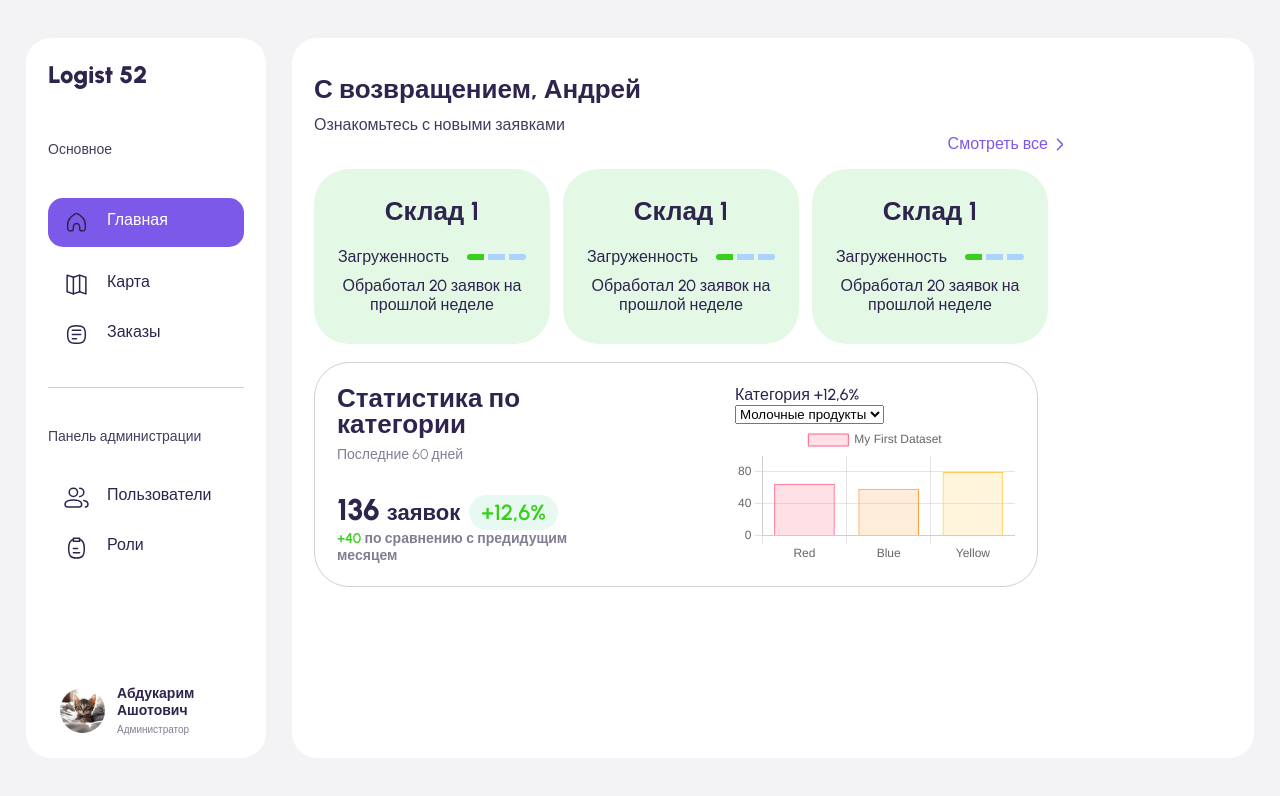
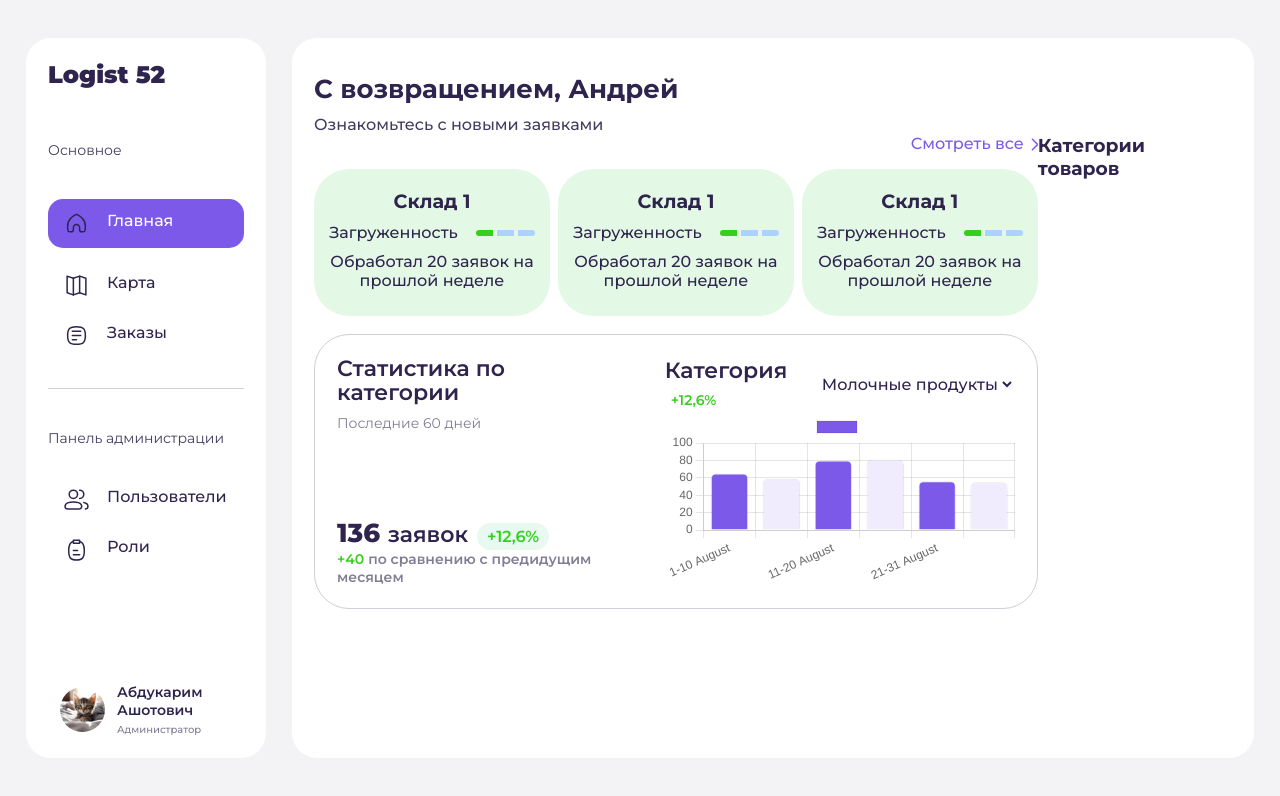
Before and after one commit to NikitaKrylov/HackatonSpring, a SvelteKit app in the folder frontend/: page /dashboard in a window 1280 px wide. Shown: the top 796 px of the page. Built offline with nearby package versions, Linux system fonts and the light colour scheme; a web font is replaced by a local one.

Commit message:
categories-1

```diff
--- a/frontend/src/app.scss
+++ b/frontend/src/app.scss
@@ -1,4 +1,4 @@
-@import url('https://fonts.googleapis.com/css2?family=Urbanist:ital,wght@0,100..900;1,100..900&display=swap');
+@import url('https://fonts.googleapis.com/css2?family=Montserrat:ital,wght@0,100..900;1,100..900&family=Roboto:ital,wght@0,100;0,300;0,400;0,500;0,700;0,900;1,100;1,300;1,400;1,500;1,700;1,900&display=swap');
 
 body {
     width: 100vw;
@@ -6,7 +6,7 @@ body {
     background-color: rgba(243, 242, 244, 1);
 
     padding: 38px 26px;
-    font-family: 'Urbanist', sans-serif;
+    font-family: 'Montserrat', sans-serif;
     font-size: 16px;
     font-weight: 500;
     color: rgba(46, 36, 77, 1);
@@ -71,7 +71,7 @@ body {
 }
 
 //---сброс стилей
-button{
+button, select{
     border: none;
     font: inherit;
     color: inherit;
--- /dev/null
+++ b/frontend/src/routes/dashboard/Main/Categories/Categories.svelte
@@ -0,0 +1,7 @@
+<script lang="ts"></script>
+
+<section>
+    <h3>Категории товаров</h3>
+</section>
+
+<style lang="scss"></style>
--- a/frontend/src/routes/dashboard/Main/Main.svelte
+++ b/frontend/src/routes/dashboard/Main/Main.svelte
@@ -1,4 +1,5 @@
 <script lang=ts>
+    import Categories from "./Categories/Categories.svelte";
     import Header from "./Header.svelte";
     import MainStatistic from "./Statistics/MainStatistic.svelte";
     import Stores from "./Stores.svelte";
@@ -8,8 +9,13 @@
 
 <main>
     <Header/>
-    <Stores/>
-    <MainStatistic/>
+    <div class="wrapper">
+        <div class="right-bar">
+            <Stores/>
+            <MainStatistic/>
+        </div>
+        <Categories/>
+    </div>
 </main>
 
 <style lang="scss">
@@ -22,4 +28,14 @@
 
         padding: 35px 22px;
     }
+
+    .right-bar {
+        display: flex;
+        flex-direction: column;
+    }
+
+    .wrapper{
+        display: flex;
+        justify-content: space-between;
+    }
 </style>
--- a/frontend/src/routes/dashboard/Main/Statistics/LeftBlock.svelte
+++ b/frontend/src/routes/dashboard/Main/Statistics/LeftBlock.svelte
@@ -13,7 +13,7 @@
 
 <style lang="scss">
     section{
-        max-width: 232px;
+        max-width: 260px;
         display: flex;
         flex-direction: column;
         justify-content: space-between;
@@ -21,8 +21,9 @@
 
     .text p{
         &:first-child{
+            font-size: 22px;
             font-weight: 600;
-            line-height: 26.4px;
+            line-height: 24.4px;
         }
 
         &:last-child{
@@ -38,13 +39,14 @@
         font-weight: 600;
 
         .num {
-            font-size: 30px;
+            font-size: 26px;
             font-weight: 800;
         }
 
         .perc{
+            font-size: 16px;
             display: inline-block;
-            padding: 4px 12px;
+            padding: 4px 10px;
             color: rgba(54, 207, 29, 1);
             background-color: rgba(232, 249, 242, 1);
             border-radius: 100px;
--- a/frontend/src/routes/dashboard/Main/Statistics/MainStatistic.svelte
+++ b/frontend/src/routes/dashboard/Main/Statistics/MainStatistic.svelte
@@ -12,7 +12,7 @@
 <style lang="scss">
     main{
         margin-top: 18px;
-        max-width: 724px;
+        max-width: 740px;
         padding: 22px;
         border: 1px solid var(--dark-blue-50);
         border-radius: 35px;
--- a/frontend/src/routes/dashboard/Main/Statistics/RightBlock.svelte
+++ b/frontend/src/routes/dashboard/Main/Statistics/RightBlock.svelte
@@ -4,10 +4,12 @@
 
     let ctx: HTMLCanvasElement;
     let labels = [
-        'Red',
-        'Blue',
-        'Yellow',
-
+        '1-10 August',
+        '',
+        '11-20 August',
+        '',
+        '21-31 August',
+        ''
     ]
 
     onMount( async () => {
@@ -16,25 +18,23 @@
         data: {
             labels: labels,
             datasets: [{
-                label: 'My First Dataset',
+                label: '',
                 data: [65, 59, 80, 81, 56, 55, 40],
                 backgroundColor: [
-                'rgba(255, 99, 132, 0.2)',
-                'rgba(255, 159, 64, 0.2)',
-                'rgba(255, 205, 86, 0.2)',
-                'rgba(75, 192, 192, 0.2)',
-                'rgba(54, 162, 235, 0.2)',
-                'rgba(153, 102, 255, 0.2)',
-                'rgba(201, 203, 207, 0.2)'
+                    'rgba(124, 89, 233, 1)',
+                    'rgba(240, 235, 253, 1)',
+                    'rgba(124, 89, 233, 1)',
+                    'rgba(240, 235, 253, 1)',
+                    'rgba(124, 89, 233, 1)',
+                    'rgba(240, 235, 253, 1)',
                 ],
-                borderColor: [
-                'rgb(255, 99, 132)',
-                'rgb(255, 159, 64)',
-                'rgb(255, 205, 86)',
-                'rgb(75, 192, 192)',
-                'rgb(54, 162, 235)',
-                'rgb(153, 102, 255)',
-                'rgb(201, 203, 207)'
+                borderRadius: [
+                    5,
+                    5,
+                    5,
+                    5,
+                    5,
+                    5,
                 ],
                 borderWidth: 1
             }]
@@ -52,31 +52,44 @@
 </script>
 
 <div>
-    <p class="text">
+    <div class="text">
         <p>Категория <span>+12,6%</span></p>
         <select name="" id="">
+            <option selected value="">Бакалея</option>
             <option selected value="">Молочные продукты</option>
         </select>
+    </div>
+
 
     <canvas id="myChart" bind:this={ctx}></canvas>
 </div>
 
 <style lang="scss">
     div {
-        width: 280px;
+        width: 350px;
 
         .text{
             display: flex;
             justify-content: space-between;
 
             p{
-                font-weight: 600;
-                font-size: 22px;
+            font-weight: 600;
+            font-size: 22px;
 
                 span{
+                    font-size: 14px;
                     color: rgba(54, 207, 29, 1);
+                    margin-left: 6px;
+                }
+            }
+
+            select option{
+                &:focus {
+                    border: none;
                 }
             }
         }
+
+
     }
 </style>
--- a/frontend/src/routes/dashboard/Main/Store.svelte
+++ b/frontend/src/routes/dashboard/Main/Store.svelte
@@ -19,12 +19,12 @@
         background: rgba(228, 248, 230, 1);
         border-radius: 35px;
         text-align: center;
-        padding: 26px 7px 20px;
+        padding: 20px 7px 16px;
     }
 
     h3 {
-        font-size: 26px;
-        margin-bottom: 20px;
+        font-size: 1.2rem;
+        margin-bottom: 10px;
     }
 
     p{
--- a/frontend/src/routes/dashboard/Main/Stores.svelte
+++ b/frontend/src/routes/dashboard/Main/Stores.svelte
@@ -14,13 +14,14 @@
 
 <style lang="scss">
     section{
-        max-width: 734px;
+        max-width: 740px;
         text-align: right;
 
         button {
             color: var(--egg-blue-100);
             position: relative;
             margin-bottom: 16px;
+            padding-right: 14px;
 
             &::after{
                 content: '';
@@ -30,7 +31,7 @@
                 background-repeat: no-repeat;
                 width: 7px;
                 height: 14px;
-                right: -15px;
+                right: 0;
                 top: 4px;
             }
         }
@@ -38,6 +39,7 @@
         .stores{
             display: flex;
             justify-content: space-between;
+            gap: 8px;
         }
     }
 </style>
```
